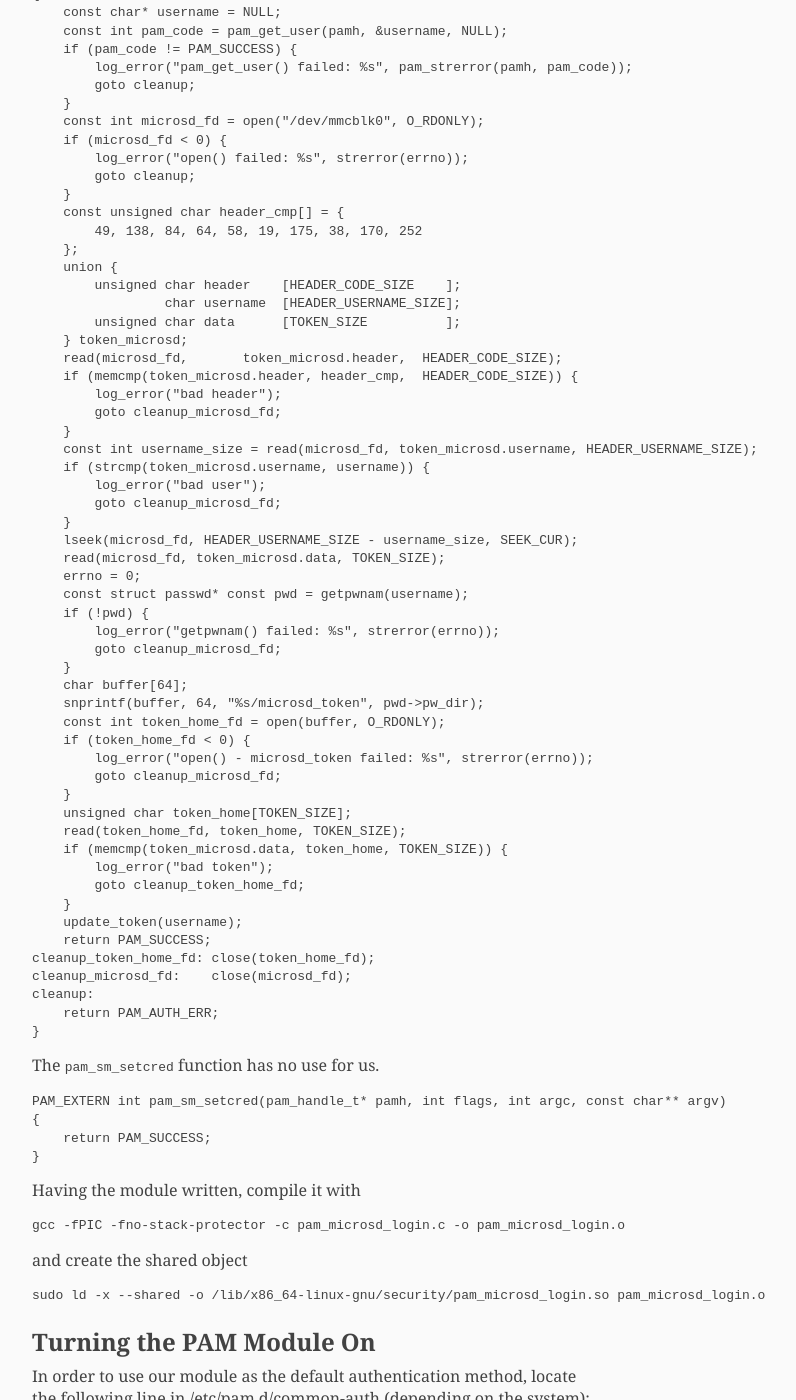
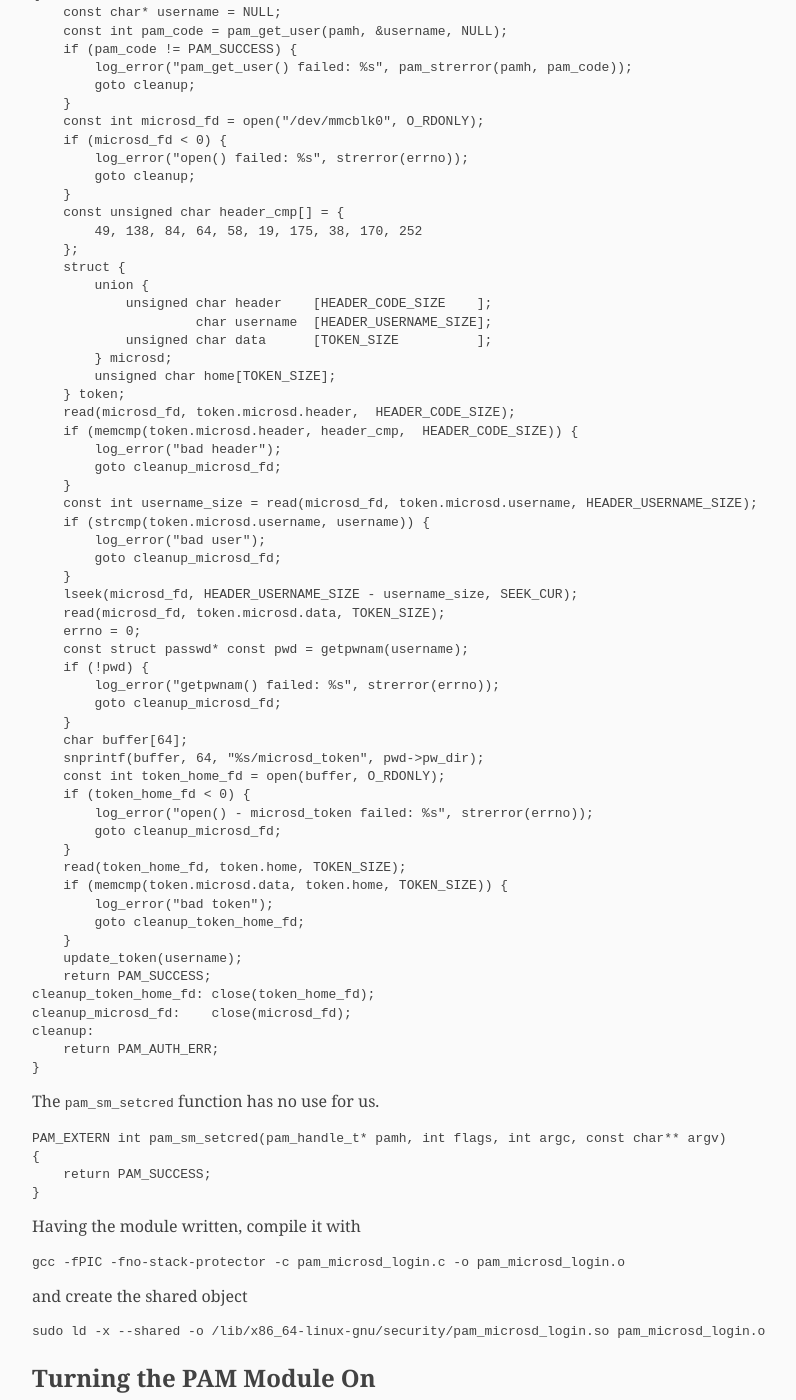
Before and after one commit to donqustix/donqustix.github.io, a Jekyll site: the page built from _posts/2019-08-26-linux-authentication-with-an-sd-card.md, in a window 1280 px wide and 1400 px high, scrolled down 2712 px. Shown: the whole window, without its empty margins (328-1124 px from the left). Built offline with Jekyll 4.4.1, drawn with Linux system fonts in a browser that asks for light colours; part of the change alters nothing that is shown.

Commit message:
update the code

```diff
--- a/_posts/2019-08-26-linux-authentication-with-an-sd-card.md
+++ b/_posts/2019-08-26-linux-authentication-with-an-sd-card.md
@@ -101,7 +101,7 @@ int update_token(const char* user)
     unsigned char token[TOKEN_SIZE];
     if (generate_token(token))
         return 1;
-    if (save_token_microsd(token))
+    if (save_token_microsd(user, token))
         return 1;
     if (save_token_home(user, token))
         return 1;
@@ -135,23 +135,26 @@ PAM_EXTERN int pam_sm_authenticate(pam_handle_t* pamh, int flags, int argc, cons
     const unsigned char header_cmp[] = {
         49, 138, 84, 64, 58, 19, 175, 38, 170, 252
     };
-    union {
-        unsigned char header    [HEADER_CODE_SIZE    ];
-                 char username  [HEADER_USERNAME_SIZE];
-        unsigned char data      [TOKEN_SIZE          ];
-    } token_microsd;
-    read(microsd_fd,       token_microsd.header,  HEADER_CODE_SIZE);
-    if (memcmp(token_microsd.header, header_cmp,  HEADER_CODE_SIZE)) {
+    struct {
+        union {
+            unsigned char header    [HEADER_CODE_SIZE    ];
+                     char username  [HEADER_USERNAME_SIZE];
+            unsigned char data      [TOKEN_SIZE          ];
+        } microsd;
+        unsigned char home[TOKEN_SIZE];
+    } token;
+    read(microsd_fd, token.microsd.header,  HEADER_CODE_SIZE);
+    if (memcmp(token.microsd.header, header_cmp,  HEADER_CODE_SIZE)) {
         log_error("bad header");
         goto cleanup_microsd_fd;
     }
-    const int username_size = read(microsd_fd, token_microsd.username, HEADER_USERNAME_SIZE);
-    if (strcmp(token_microsd.username, username)) {
+    const int username_size = read(microsd_fd, token.microsd.username, HEADER_USERNAME_SIZE);
+    if (strcmp(token.microsd.username, username)) {
         log_error("bad user");
         goto cleanup_microsd_fd;
     }
     lseek(microsd_fd, HEADER_USERNAME_SIZE - username_size, SEEK_CUR);
-    read(microsd_fd, token_microsd.data, TOKEN_SIZE);
+    read(microsd_fd, token.microsd.data, TOKEN_SIZE);
     errno = 0;
     const struct passwd* const pwd = getpwnam(username);
     if (!pwd) {
@@ -165,9 +168,8 @@ PAM_EXTERN int pam_sm_authenticate(pam_handle_t* pamh, int flags, int argc, cons
         log_error("open() - microsd_token failed: %s", strerror(errno));
         goto cleanup_microsd_fd;
     }
-    unsigned char token_home[TOKEN_SIZE];
-    read(token_home_fd, token_home, TOKEN_SIZE);
-    if (memcmp(token_microsd.data, token_home, TOKEN_SIZE)) {
+    read(token_home_fd, token.home, TOKEN_SIZE);
+    if (memcmp(token.microsd.data, token.home, TOKEN_SIZE)) {
         log_error("bad token");
         goto cleanup_token_home_fd;
     }
```
